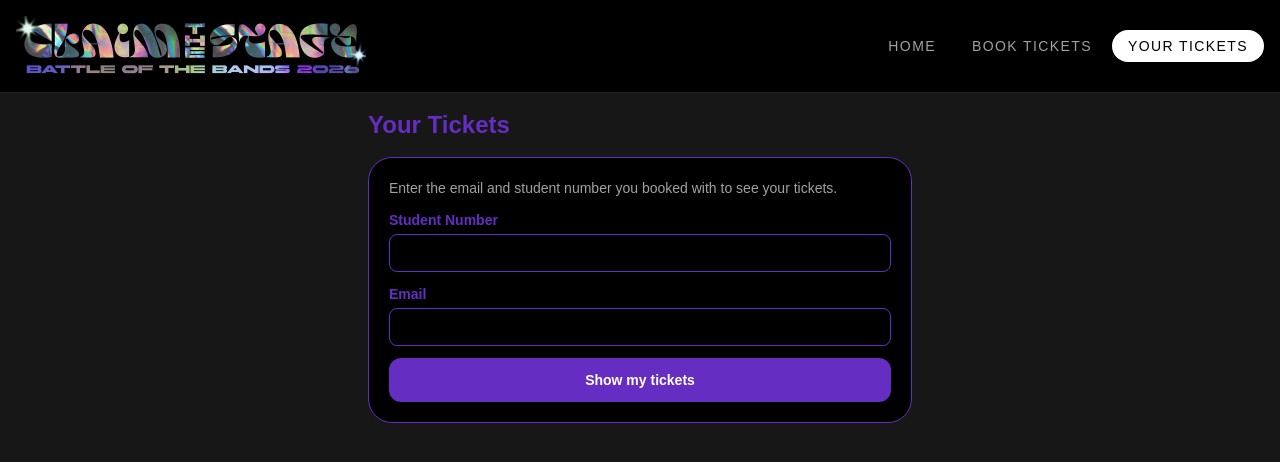
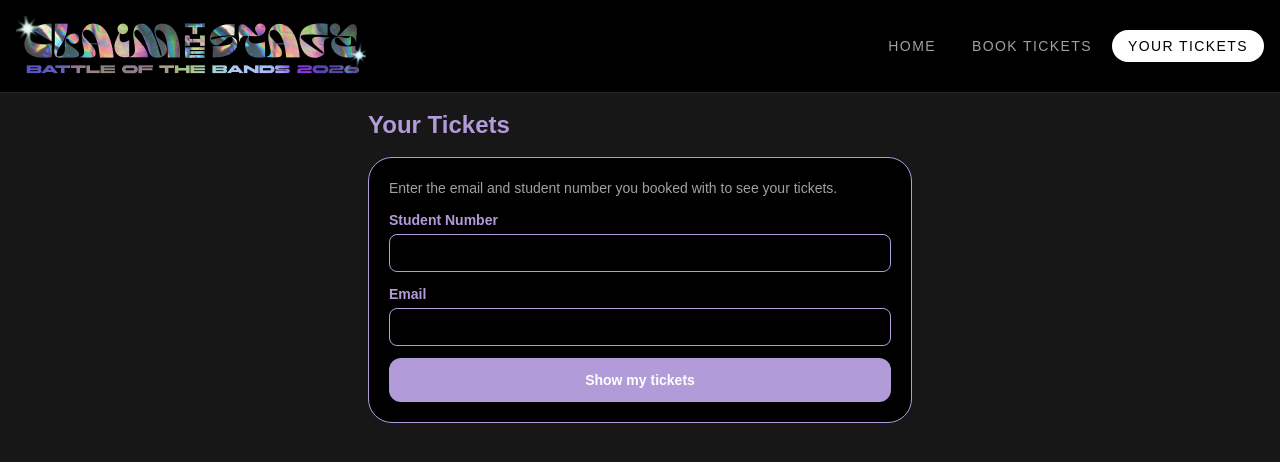
Before and after one commit to JerrySenas/claim-the-stage-26-website, a Next.js app: page /ticket in a window 1280 px wide. Shown: the top 462 px of the page. Built offline with nearby package versions, Linux system fonts and the light colour scheme.

Commit message:
Change color scheme for ticket page elements

```diff
--- a/app/ticket/page.tsx
+++ b/app/ticket/page.tsx
@@ -20,7 +20,7 @@ const STATUS_STYLE: Record<string, string> = {
 };
 
 const inputClass =
-  "mt-1 w-full rounded-lg border border-[#652DC1] bg-black px-3 py-2 font-normal text-[#652DC1] placeholder:text-[#652DC1]/40 focus:outline-none focus:ring-2 focus:ring-[#652DC1]";
+  "mt-1 w-full rounded-lg border border-[#B19CD9] bg-black px-3 py-2 font-normal text-[#B19CD9] placeholder:text-[#B19CD9]/40 focus:outline-none focus:ring-2 focus:ring-[#B19CD9]";
 
 export default function YourTicketsPage() {
   const [tickets, setTickets] = useState<Ticket[] | null>(null);
@@ -55,11 +55,11 @@ export default function YourTicketsPage() {
 
   return (
     <main className="mx-auto max-w-xl p-4">
-      <h1 className="mb-4 text-2xl font-bold text-[#652DC1]">Your Tickets</h1>
+      <h1 className="mb-4 text-2xl font-bold text-[#B19CD9]">Your Tickets</h1>
 
       <form
         onSubmit={onSubmit}
-        className="mb-6 flex flex-col gap-3 rounded-3xl border border-[#652DC1] bg-black p-5 text-sm font-semibold text-[#652DC1]"
+        className="mb-6 flex flex-col gap-3 rounded-3xl border border-[#B19CD9] bg-black p-5 text-sm font-semibold text-[#B19CD9]"
       >
         <p className="font-normal text-neutral-400">
           Enter the email and student number you booked with to see your tickets.
@@ -75,7 +75,7 @@ export default function YourTicketsPage() {
         <button
           type="submit"
           disabled={loading}
-          className="rounded-xl bg-[#652DC1] px-4 py-3 font-semibold text-white transition-colors hover:bg-[#7a45d6] disabled:opacity-50"
+          className="rounded-xl bg-[#B19CD9] px-4 py-3 font-semibold text-white transition-colors hover:bg-[#7a45d6] disabled:opacity-50"
         >
           {loading ? "Searching..." : "Show my tickets"}
         </button>
@@ -100,10 +100,10 @@ export default function YourTicketsPage() {
               <a
                 key={ticket._id}
                 href={`/ticket/${ticket._id}`}
-                className="block rounded-3xl border border-[#652DC1] bg-black p-5 transition-colors hover:bg-[#652DC1]/10"
+                className="block rounded-3xl border border-[#B19CD9] bg-black p-5 transition-colors hover:bg-[#B19CD9]/10"
               >
                 <div className="flex items-center justify-between gap-3">
-                  <h2 className="font-semibold text-[#652DC1]">{ticket.name}</h2>
+                  <h2 className="font-semibold text-[#B19CD9]">{ticket.name}</h2>
                   <span
                     className={`rounded-full border px-3 py-0.5 text-xs font-bold uppercase tracking-wider ${
                       STATUS_STYLE[ticket.status] ?? "border-neutral-500 text-neutral-400"
@@ -112,8 +112,8 @@ export default function YourTicketsPage() {
                     {ticket.status}
                   </span>
                 </div>
-                <p className="mt-2 text-sm text-[#652DC1]">Ticket: {items.join(", ") || "—"}</p>
-                <p className="mt-1 text-lg font-bold text-[#652DC1]">₱{ticket.price}</p>
+                <p className="mt-2 text-sm text-[#B19CD9]">Ticket: {items.join(", ") || "—"}</p>
+                <p className="mt-1 text-lg font-bold text-[#B19CD9]">₱{ticket.price}</p>
                 <p className="mt-1 text-xs text-neutral-400">
                   {ticket.status === "pending" ? "Tap to pay before it expires" : "Tap to view"}
                 </p>
```
